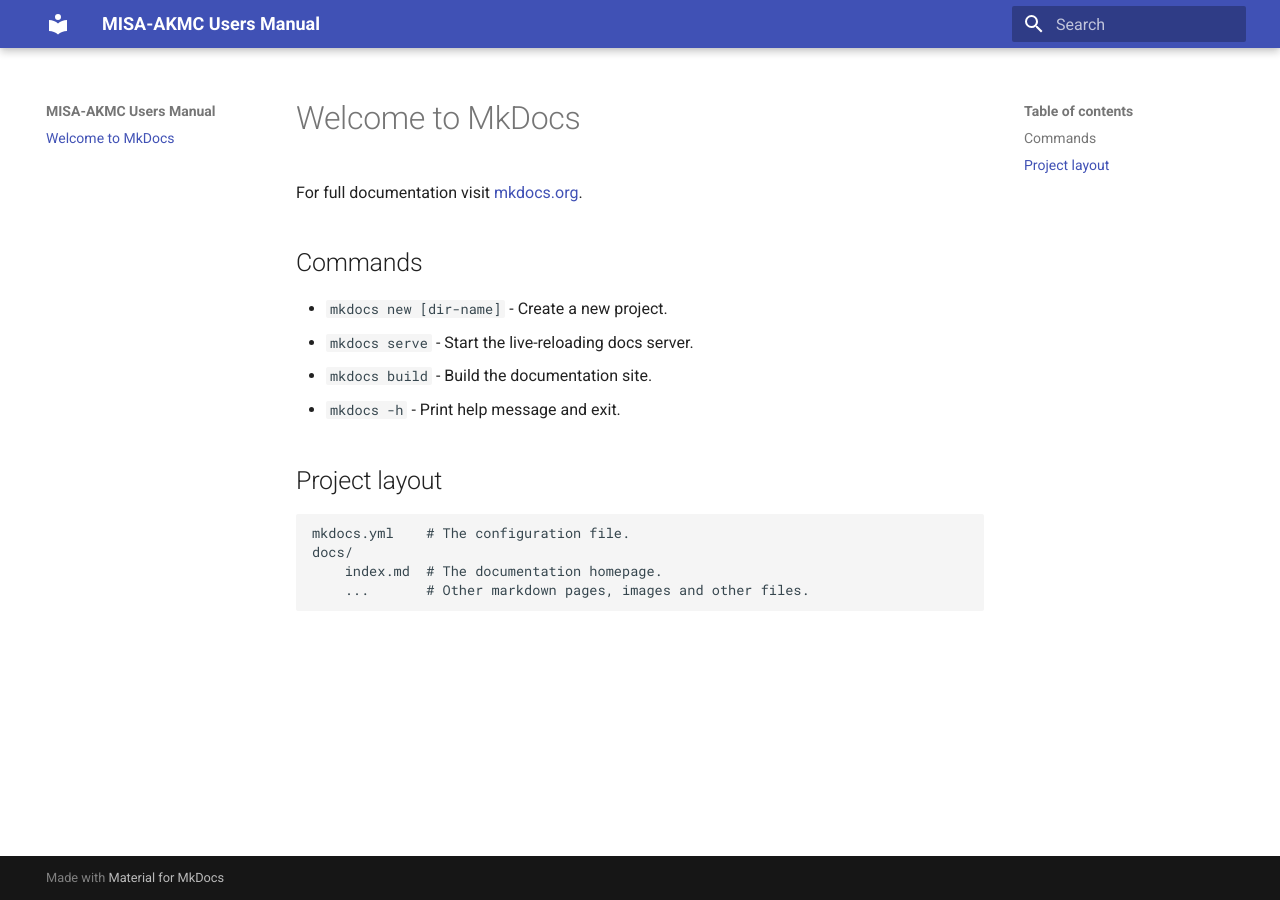
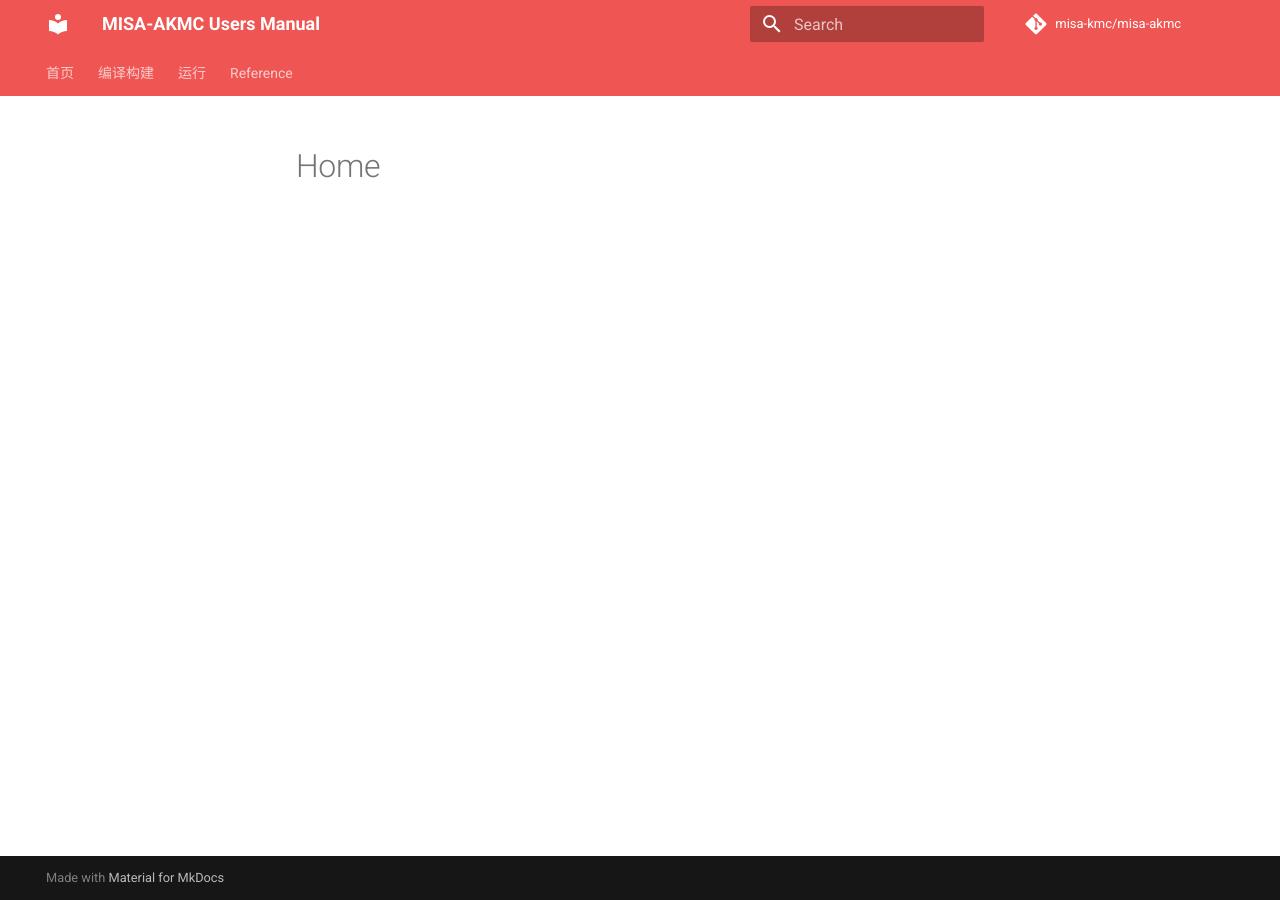
Before and after one commit to misa-kmc/user-manual, an MkDocs documentation site: the page built from docs/index.md, in a window 1280 px wide. Built offline with MkDocs 1.6.1 and Material for MkDocs 9.7.7, drawn with Linux system fonts in a browser that asks for light colours.

Commit message:
add blank document layout

```diff
--- a/docs/index.md
+++ b/docs/index.md
@@ -1,17 +1,4 @@
-# Welcome to MkDocs
-
-For full documentation visit [mkdocs.org](https://www.mkdocs.org).
-
-## Commands
-
-* `mkdocs new [dir-name]` - Create a new project.
-* `mkdocs serve` - Start the live-reloading docs server.
-* `mkdocs build` - Build the documentation site.
-* `mkdocs -h` - Print help message and exit.
-
-## Project layout
-
-    mkdocs.yml    # The configuration file.
-    docs/
-        index.md  # The documentation homepage.
-        ...       # Other markdown pages, images and other files.
+<!-- ---
+template: overrides/home.html
+title: MISA-AKMC
+--- -->
--- a/mkdocs.yml
+++ b/mkdocs.yml
@@ -1,3 +1,34 @@
 site_name: MISA-AKMC Users Manual
+repo_url: https://github.com/misa-kmc/
+repo_name: misa-kmc/misa-akmc
+edit_uri: https://git.hpcer.dev/HPCer/misa-akmc/users-manual/-/edit/master/docs/
 theme:
   name: material
+  icon:
+    repo: fontawesome/brands/git-alt
+  features:
+    - navigation.tabs
+  palette:
+    scheme: preference
+    primary: red
+    accent: red
+
+markdown_extensions:
+  - admonition
+  - abbr
+  - attr_list
+  - def_list
+  - footnotes
+  - toc:
+      permalink: true
+
+nav:
+  - 首页:
+    - overview.md
+    - publications.md
+  - 编译构建:
+    - 编译: build/build.md
+  - 运行:
+    - 运行: run/run.md
+  - Reference:
+    - 配置项说明: reference/reference.md
```
Also changed, not shown: docs/overview.md (added, +17 -0 lines), docs/publications.md (added, +1 -0 lines), docs/reference/reference.md (added, +1 -0 lines), docs/run/run.md (added, +1 -0 lines), 1 other file.
